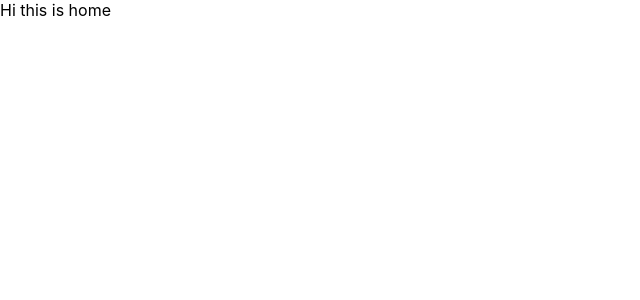
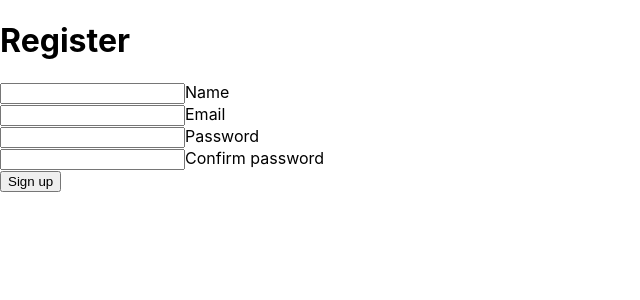
Before and after one commit to nathannlu/website-builder, a React (Create React App) app in the folder client/: page / in a window 1280 px wide. Shown: the top 300 px of the page, without its empty margins (0-640 px from the left). Built offline with nearby package versions, Linux system fonts and the light colour scheme; no server answers.

Commit message:
Basic front-end set up completed

```diff
--- a/client/src/App.js
+++ b/client/src/App.js
@@ -1,13 +1,24 @@
 import React from 'react';
-import axios from 'axios';
+import { BrowserRouter as Router, Route } from 'react-router-dom';
+
+import { Provider } from 'react-redux';
+import store from './store';
+
+import Register from './screens/Register';
+import Login from './screens/Login';
 
 const App = () => {
-	axios.get('/api/users/').then(res => console.log(res));
-
 	return (
-    <div className="App">
-			Hi this is home
-		</div>
+		<Provider store={store}>
+			<Router>
+				<div className="App">
+					{/* Navbar goes here */}
+					<Route exact path="/" component={Register} />
+					<Route exact path="/register" component={Register} />
+					<Route exact path="/login" component={Login} />
+				</div>
+			</Router>
+		</Provider>
   );
 }
 
--- /dev/null
+++ b/client/src/actions/types.js
@@ -0,0 +1,3 @@
+export const GET_ERRORS = "GET_ERRORS";
+export const USER_LOADING = "USER_LOADING";
+export const SET_CURRENT_USER = "SET_CURRENT_USER";
--- /dev/null
+++ b/client/src/reducers/authReducer.js
@@ -0,0 +1,27 @@
+import {
+  SET_CURRENT_USER,
+  USER_LOADING
+} from "../actions/types";
+const isEmpty = require("is-empty");
+const initialState = {
+  isAuthenticated: false,
+  user: {},
+  loading: false
+};
+export default function(state = initialState, action) {
+  switch (action.type) {
+    case SET_CURRENT_USER:
+      return {
+        ...state,
+        isAuthenticated: !isEmpty(action.payload),
+        user: action.payload
+      };
+    case USER_LOADING:
+      return {
+        ...state,
+        loading: true
+      };
+    default:
+      return state;
+  }
+}
--- /dev/null
+++ b/client/src/reducers/errorReducer.js
@@ -0,0 +1,10 @@
+import { GET_ERRORS } from "../actions/types";
+const initialState = {};
+export default function(state = initialState, action) {
+  switch (action.type) {
+    case GET_ERRORS:
+      return action.payload;
+    default:
+      return state;
+  }
+}
--- /dev/null
+++ b/client/src/reducers/index.js
@@ -0,0 +1,7 @@
+import { combineReducers } from "redux";
+import authReducer from "./authReducer";
+import errorReducer from "./errorReducer";
+export default combineReducers({
+  auth: authReducer,
+  errors: errorReducer
+});
--- /dev/null
+++ b/client/src/screens/Login.js
@@ -0,0 +1,48 @@
+import React, {useState, useEffect} from 'react';
+import { Link } from 'react-router-dom';
+
+const Login = () => {
+	const [user, setUser] = useState({email: '', password: ''});
+	const [errors, setErrors] = useState({});
+
+	const onChange = e => {
+		setUser({ [e.target.id]: e.target.value });
+	}
+
+	const onSubmit = e => {
+		e.preventDefault();
+
+		console.log(user);
+	}
+
+	return (
+		<div>
+			<h1>Login</h1>
+			<form noValidate onSubmit={onSubmit}>
+				<div>
+					<input
+						onChange={onChange}
+						value={user.email}
+						id="email"
+						type="email"
+					/>
+					<label htmlFor="email">Email</label>
+				</div>
+
+				<div>
+					<input
+						onChange={onChange}
+						value={user.password}
+						id="password"
+						type="password"
+					/>
+					<label htmlFor="password">Password</label>
+				</div>
+
+				<button>Login</button>
+			</form>
+		</div>
+	)
+};
+
+export default Login;
--- /dev/null
+++ b/client/src/screens/Register.js
@@ -0,0 +1,74 @@
+import React, { useState, useEffect} from 'react';
+import { Link } from 'react-router-dom';
+
+const Register = () => {
+	const [user, setUser] = useState({name: '', email: '', password: '', password2: ''});
+	const [errors, setErrors] = useState({});
+
+	const onChange = e => {
+		setUser({ [e.target.id]: e.target.value });
+	}
+
+	const onSubmit = e => {
+		e.preventDefault();
+
+		console.log(user);
+	}
+
+	return (
+		<div>
+			<h1>Register</h1>
+			<form noValidate onSubmit={onSubmit}>
+
+				<div>
+					<input
+						onChange={onChange}
+						value={user.name}
+						error={errors.name}
+						id="name"
+						type="text"
+					/>
+					<label htmlFor="name">Name</label>
+				</div>
+
+				<div>
+					<input
+						onChange={onChange}
+						value={user.email}
+						error={errors.email}
+						id="email"
+						type="email"
+					/>
+					<label htmlFor="email">Email</label>
+				</div>
+
+				<div>
+					<input
+						onChange={onChange}
+						value={user.password}
+						error={errors.password}
+						id="password"
+						type="password"
+					/>
+					<label htmlFor="password">Password</label>
+				</div>
+
+				<div>
+					<input
+						onChange={onChange}
+						value={user.password2}
+						error={errors.password2}
+						id="password2"
+						type="password"
+					/>
+					<label htmlFor="password2">Confirm password</label>
+				</div>
+
+				<button>Sign up</button>
+
+			</form>
+		</div>
+	)
+};
+
+export default Register;
--- /dev/null
+++ b/client/src/store.js
@@ -0,0 +1,14 @@
+import { createStore, applyMiddleware, compose } from "redux";
+import thunk from "redux-thunk";
+import rootReducer from './reducers';
+
+const initialState = {};
+const middleware = [thunk];
+const store = createStore(
+	rootReducer,
+	initialState,
+  compose(
+    applyMiddleware(...middleware)
+  )
+);
+export default store;
```
Also changed, not shown: client/package.json (+6 -1 lines), client/src/actions/authActions.js (added, +65 -0 lines), client/src/utils/setAuthToken.js (added, +11 -0 lines), 1 other file (tests, documents, lock files or other folders).
